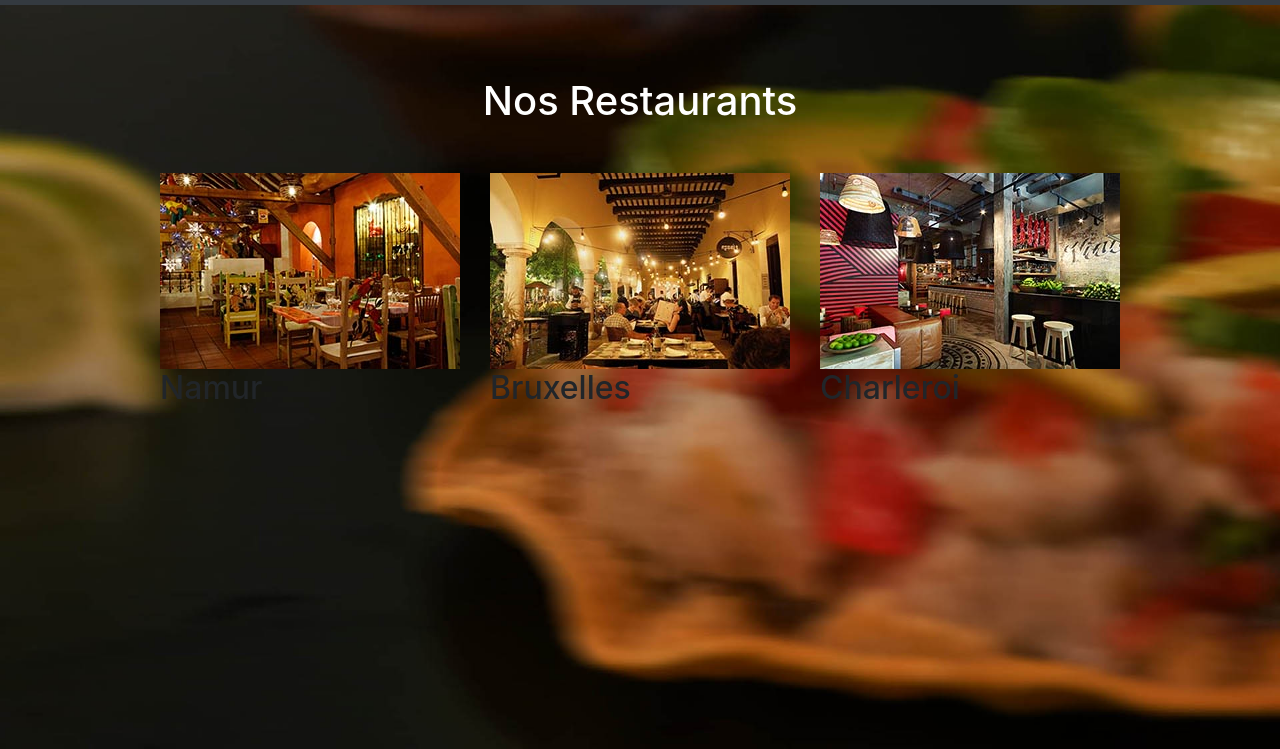
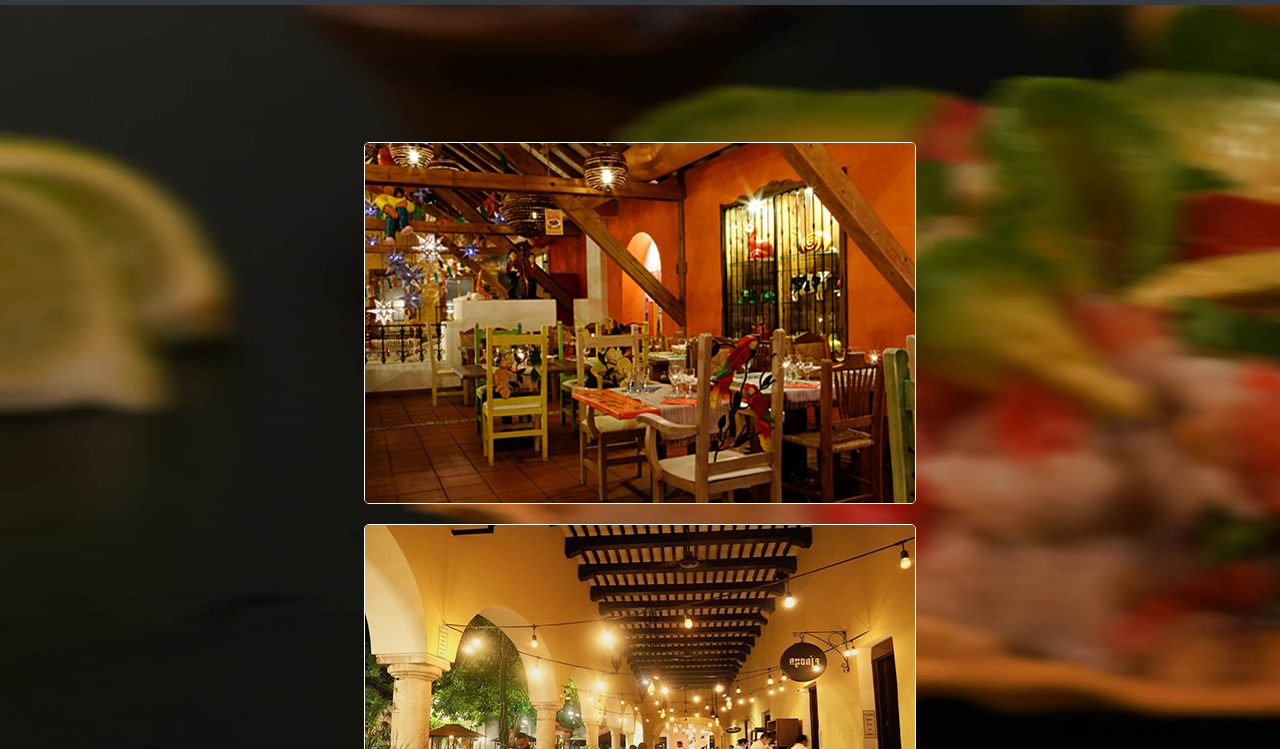
Before and after one commit to christophedejaiffe/19-05-20---restaurant-css-framework, a plain HTML site: page Resto.html in a window 1280 px wide. Shown: the part 51-800 px from the top of the page. Drawn offline with nearby package versions, Linux system fonts and the light colour scheme.

Commit message:
page resto v2

```diff
--- a/Resto.html
+++ b/Resto.html
@@ -50,12 +50,11 @@
 
 <main class="py-4">
     <section class="container">
-        <div class="tittle mt-5"><h1>Nos Restaurants</h1></div>
-        <div class="row restos mt-5">
-            <div class="align-center">
-                <div class="col-md-4"><img src="assets/img/restolt1.jpg" alt="Resto Namur"><h2>Namur</h2></div>
-                <div class="col-md-4"><img src="assets/img/restolt2.jpg" alt="Resto Bruxelles"><h2>Bruxelles</h2></div>
-                <div class="col-md-4"><img src="assets/img/restolt3.jpg" alt="Resto Charleroi"><h2>Charleroi</h2></div>
+        <div class="tof mt-5 ">
+            <div class="tab-content" id="pills-tabContent">
+                <div class="tab-pane fade show active" id="pills-home" role="tabpanel" aria-labelledby="pills-home-tab"><img src="assets/img/resto1.jpg"><img src="assets/img/resto2.jpg"><img src="assets/img/resto3.jpg"></div>
+                <div class="tab-pane fade" id="pills-profile" role="tabpanel" aria-labelledby="pills-profile-tab"><img src="assets/img/Gal201.jpg"><img src="assets/img/Gal202.jpg"><img src="assets/img/Gal203.jpg"></div>
+                <div class="tab-pane fade" id="pills-contact" role="tabpanel" aria-labelledby="pills-contact-tab"><img src="assets/img/Gal301.jpg"><img src="assets/img/Gal302.jpg"><img src="assets/img/Gal303.jpg"></div>
             </div>
         </div>
     </section>
```
